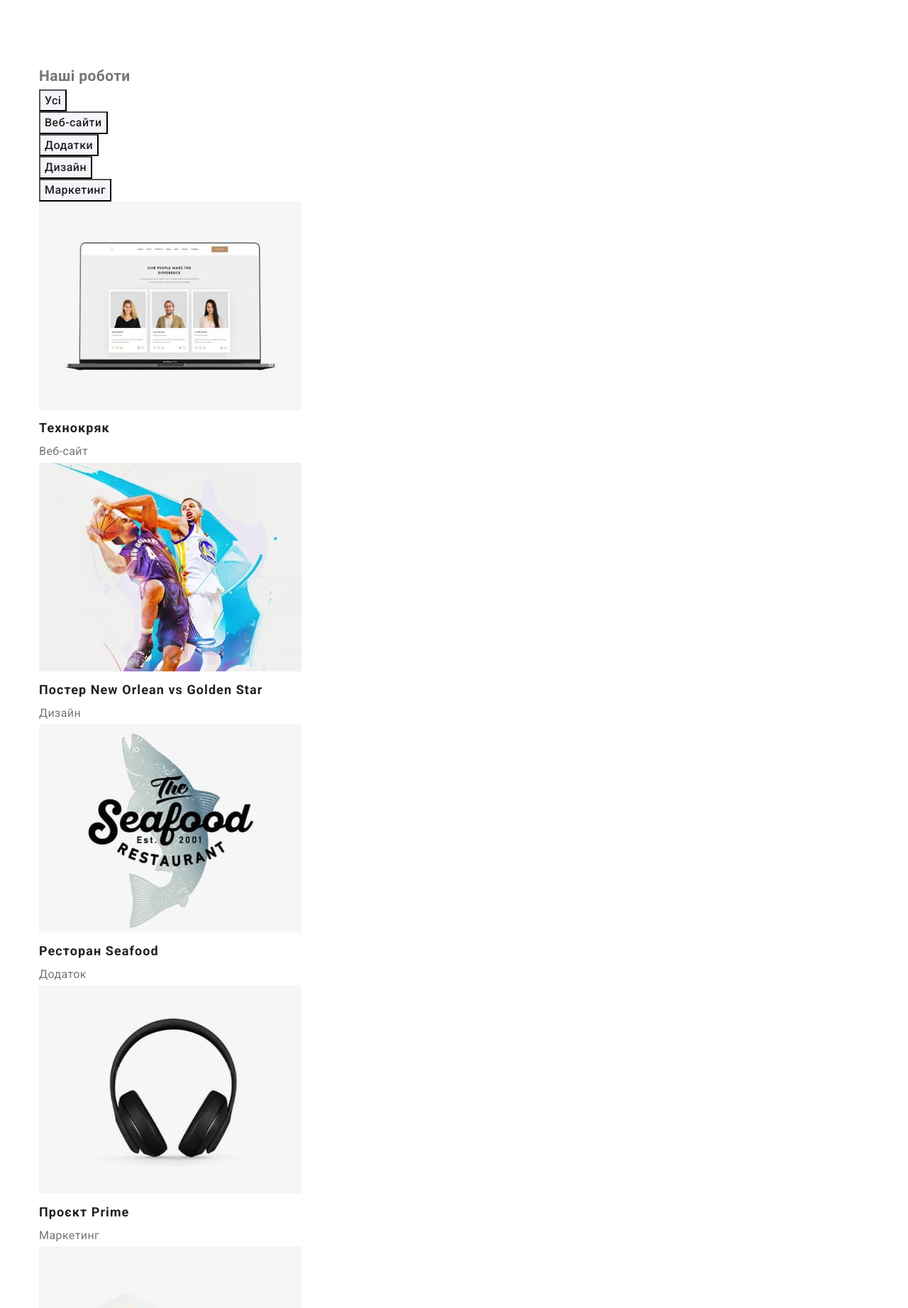
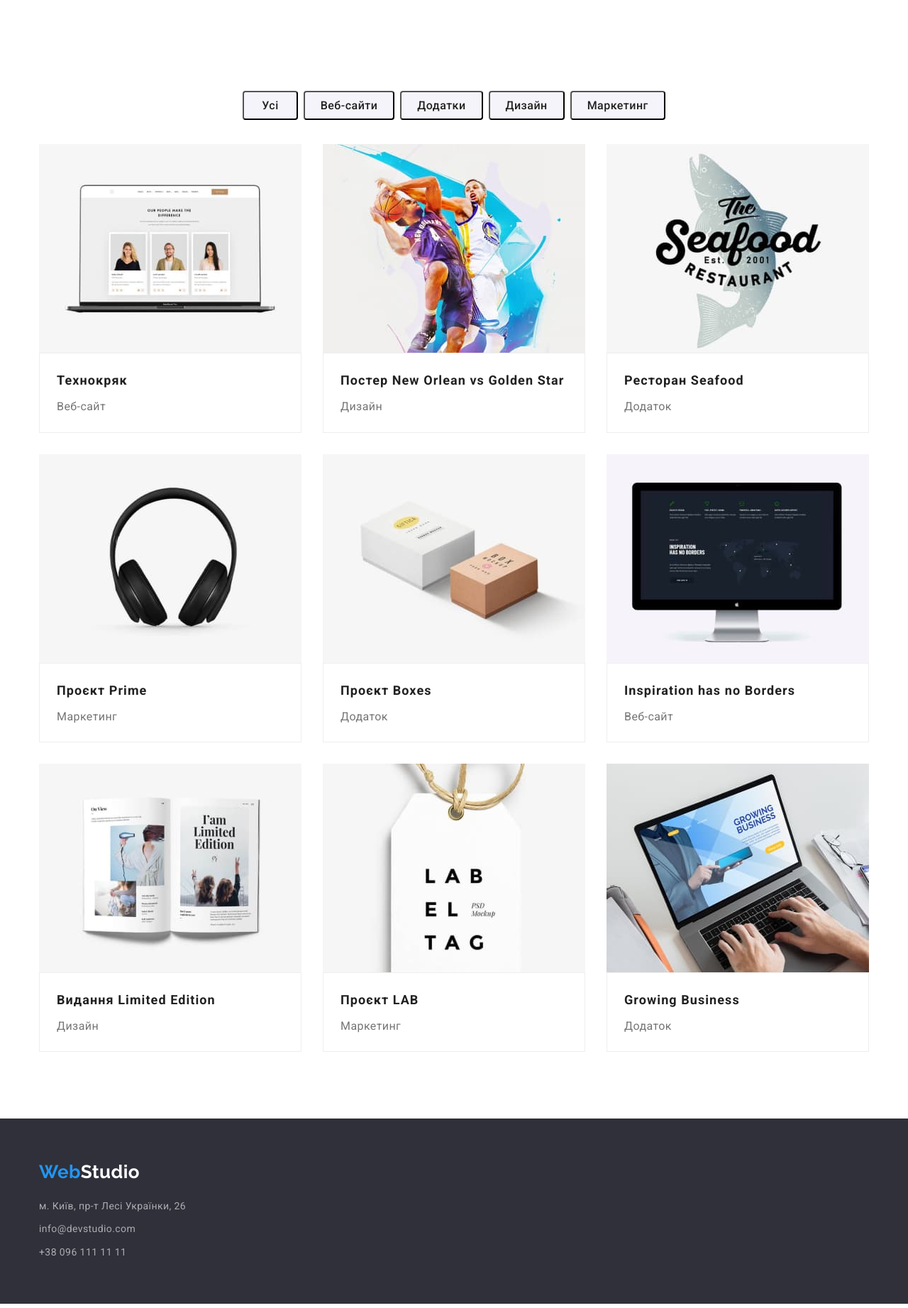
Before and after one commit to Nikolas82/goit-markup-hw-03, a plain HTML site: page portfolio.html in a window 1280 px wide. Shown: the part 84-1927 px from the top of the page at 71% size. Drawn offline with nearby package versions, Linux system fonts and the light colour scheme.

Commit message:
Добавляє всю геометрію

```diff
--- a/css/styles.css
+++ b/css/styles.css
@@ -8,9 +8,10 @@
   --tertiary-color: rgba(255, 255, 255, 0.6);
   --logo-color: #000000;
   --secondary-bt-color: #188ce8;
+  --border-color: #eeeeee;
+  --secondary-border-color: #ececec;
 }
-*{
-
+* {
 }
 
 h1,
@@ -20,11 +21,14 @@ h4,
 h5,
 h6,
 ul,
-p{
-margin: 0;
+p {
+  margin: 0;
 }
-ul{
+ul {
   padding-left: 0;
+}
+img {
+  display: block;
 }
 body {
   background-color: var(--primary-bg-color);
@@ -36,40 +40,45 @@ body {
   letter-spacing: 0.03em;
 }
 
-
-
 /* Container */
-.container{
+.container {
   width: 1200px;
-  margin-left:auto;
+  margin-left: auto;
   margin-right: auto;
   padding-left: 15px;
   padding-right: 15px;
 }
 
 /* Header */
-.page-header{
-
+.page-header {
+  border: 1px solid var(--secondary-border-color);
 }
-.header-container{
-  display: flex;
-  align-items: center;
-}
-.header-item:not(:last-child){
-margin-right: 50px;
-}
-
-
-/* Logo */
-.logo {
+.logo-header {
   color: var(--accent-color);
   font-family: Raleway, sans-serif;
   font-weight: 700;
   font-size: 26px;
   line-height: 1.2;
   text-decoration: none;
+  width: 145px;
+}
 
+.header-container {
+  display: flex;
+  align-items: center;
 }
+.header-item:not(:last-child) {
+  margin-right: 50px;
+}
+.item:not(:last-child) {
+  margin-right: 30px;
+}
+.item {
+  width: 270px;
+}
+
+/* Logo */
+
 .span {
   color: var(--logo-color);
 }
@@ -78,23 +87,21 @@ margin-right: 50px;
 }
 
 /* Site nav */
-.site-nav{
+.site-nav {
   list-style: none;
   display: flex;
   margin-left: 93px;
 }
-.auth-nav{
+.auth-nav {
   list-style: none;
   display: flex;
   margin-left: auto;
 }
-.header-nav{
+.header-nav {
   display: flex;
   align-items: center;
 }
-.section-list {
-  list-style: none;
-}
+
 .site-nav a {
   color: var(--secondary-text-color);
   text-decoration: none;
@@ -122,7 +129,6 @@ margin-right: 50px;
   color: var(--accent-color);
 }
 
-
 .roll:hover,
 .roll:focus {
   color: var(--primary-bg-color);
@@ -140,7 +146,8 @@ margin-right: 50px;
 .hero {
   background-color: var(--secondary-bg-color);
   text-align: center;
-
+  padding-top: 200px;
+  padding-bottom: 280px;
 }
 .hero-title {
   color: var(--primary-bg-color);
@@ -151,12 +158,39 @@ margin-right: 50px;
   text-transform: uppercase;
   width: 696px;
   margin-bottom: 30px;
+  margin-left: auto;
+  margin-right: auto;
+}
+
+.card-list {
+  list-style: none;
+  margin-top: 34px;
+  display: flex;
+  flex-wrap: wrap;
+}
+
+.line {
+  width: 370px;
+  margin-right: 30px;
+  margin-bottom: 30px;
+}
+
+.line:nth-last-child(-n + 3) {
+  margin-bottom: 0;
+}
+
+.line:nth-child(3n) {
   margin-right: 0;
+}
 
-  }
+.sign {
+  padding: 20px 24px;
+  border: 1px solid var(--border-color);
+  margin: 0;
+}
 
 /* Section */
-.section{
+.section {
   padding-top: 94px;
   padding-bottom: 94px;
 }
@@ -167,15 +201,25 @@ margin-right: 50px;
   font-size: 36px;
   line-height: 1.17;
   text-align: center;
+  margin-bottom: 50px;
 }
 .caption-title {
   color: var(--secondary-text-color);
   font-weight: 700;
   line-height: 1.14;
   text-transform: uppercase;
+  margin-bottom: 10px;
 }
 
-.section-text {
+.section-list {
+  list-style: none;
+  display: flex;
+  justify-content: center;
+}
+
+.no-text {
+  visibility: hidden;
+  pointer-events: none;
 }
 
 /* Team */
@@ -188,11 +232,14 @@ margin-right: 50px;
   font-size: 16px;
   line-height: 1.2;
   text-align: center;
+  margin-bottom: 10px;
+  padding-top: 30px;
 }
 .team-text {
   font-size: 16px;
   line-height: 1.2;
   text-align: center;
+  padding-bottom: 30px;
 }
 
 /* Button */
@@ -205,7 +252,7 @@ margin-right: 50px;
   line-height: 1.9;
   letter-spacing: 0.06em;
   cursor: pointer;
-  display:block;
+
   padding: 10px 32px;
   border-radius: 4px;
 }
@@ -214,6 +261,24 @@ margin-right: 50px;
 .button-secondary:focus {
   color: var(--primary-bg-color);
   background-color: var(--accent-color);
+}
+
+.button-prime:hover,
+.button-prime:focus {
+  color: var(--primary-bg-color);
+  background-color: var(--accent-color);
+}
+.button-prime {
+  color: var(--secondary-text-color);
+  background-color: var(--button-color);
+  font-family: inherit;
+  font-weight: 500;
+  font-size: 16px;
+  line-height: 1.6;
+  letter-spacing: 0.03em;
+  cursor: pointer;
+  padding: 6px 25px;
+  border-radius: 4px;
 }
 
 .button-secondary {
@@ -225,13 +290,21 @@ margin-right: 50px;
   line-height: 1.6;
   letter-spacing: 0.03em;
   cursor: pointer;
+  padding: 6px 22px;
+  border-radius: 4px;
 }
+
+.btn-item:not(:last-child) {
+  margin-right: 8px;
+}
+
 .prt-title {
   color: var(--secondary-text-color);
   font-weight: 700;
   font-size: 18px;
   line-height: 2;
   letter-spacing: 0.06em;
+  margin-bottom: 4px;
 }
 .prt-text {
   font-size: 16px;
@@ -243,14 +316,35 @@ margin-right: 50px;
   background-color: var(--secondary-bg-color);
 }
 
+.logo-footer {
+  color: var(--accent-color);
+  font-family: Raleway, sans-serif;
+  font-weight: 700;
+  font-size: 26px;
+  line-height: 1.2;
+  text-decoration: none;
+  width: 145px;
+  display: block;
+  padding-top: 60px;
+  padding-bottom: 20px;
+}
 
+.footer-list {
+  list-style: none;
+}
 .footer-link {
   color: var(--tertiary-color);
+  width: 231px;
+  display: block;
 }
 
-.section-list a {
+.footer-list a {
   text-decoration: none;
 }
 .address {
   font-style: normal;
+  padding-bottom: 60px;
 }
+.footer-item:not(:last-child) {
+  margin-bottom: 9px;
+}
--- a/portfolio.html
+++ b/portfolio.html
@@ -17,15 +17,19 @@
   </head>
   <body>
     <!--Шапка сторінки-->
-    <header>
+    <header class="page-header">
       <div class="container header-container">
         <nav class="header-nav">
-          <a href="./portfolio.html" class="logo list">
+          <a href="./portfolio.html" class="logo-header list">
             Web<span class="span">Studio</span>
           </a>
           <ul class="site-nav">
-            <li class="header-item"><a href="./index.html" class="list">Студія</a></li>
-            <li class="header-item"><a href="" class="link current list">Портфоліо</a></li>
+            <li class="header-item">
+              <a href="./index.html" class="list">Студія</a>
+            </li>
+            <li class="header-item">
+              <a href="" class="link current list">Портфоліо</a>
+            </li>
             <li class="header-item"><a href="" class="list">Контакти</a></li>
           </ul>
         </nav>
@@ -35,7 +39,9 @@
               >info@devstudio.com</a
             >
           </li>
-          <li class="header-item"><a href="tel:+38096111111" class="list">+38 096 111 11 11</a></li>
+          <li class="header-item">
+            <a href="tel:+38096111111" class="list">+38 096 111 11 11</a>
+          </li>
         </ul>
       </div>
     </header>
@@ -43,105 +49,123 @@
       <!--hero-->
       <section class="section">
         <div class="container">
-          <h1>Наші роботи</h1>
+          <h1 class="no-text">Наші роботи</h1>
           <ul class="section-list">
-            <li>
-              <button type="button" class="button-secondary">Усі</button>
+            <li class="btn-item">
+              <button type="button" class="button-prime">Усі</button>
             </li>
-            <li>
+            <li class="btn-item">
               <button type="button" class="button-secondary">Веб-сайти</button>
             </li>
-            <li>
+            <li class="btn-item">
               <button type="button" class="button-secondary">Додатки</button>
             </li>
-            <li>
+            <li class="btn-item">
               <button type="button" class="button-secondary">Дизайн</button>
             </li>
-            <li>
+            <li class="btn-item">
               <button type="button" class="button-secondary">Маркетинг</button>
             </li>
           </ul>
-          <ul class="section-list">
-            <li>
+          <ul class="card-list">
+            <li class="line">
               <img
                 src="./images/imgportfolio/img1.jpg"
                 alt="project1"
                 width="370"
               />
+              <div class="sign">
                 <h2 class="prt-title">Технокряк</h2>
                 <p class="prt-text">Веб-сайт</p>
+              </div>
             </li>
-            <li>
+            <li class="line">
               <img
                 src="./images/imgportfolio/img2.jpg"
                 alt="project2"
                 width="370"
               />
+              <div class="sign">
                 <h2 class="prt-title">Постер New Orlean vs Golden Star</h2>
                 <p class="prt-text">Дизайн</p>
+              </div>
             </li>
-            <li>
+            <li class="line">
               <img
                 src="./images/imgportfolio/img3.jpg"
                 alt="project3"
                 width="370"
               />
+              <div class="sign">
                 <h2 class="prt-title">Ресторан Seafood</h2>
                 <p class="prt-text">Додаток</p>
+              </div>
             </li>
-            <li>
+            <li class="line">
               <img
                 src="./images/imgportfolio/img4.jpg"
                 alt="project4"
                 width="370"
               />
+              <div class="sign">
                 <h2 class="prt-title">Проєкт Prime</h2>
                 <p class="prt-text">Маркетинг</p>
+              </div>
             </li>
-            <li>
+            <li class="line">
               <img
                 src="./images/imgportfolio/img5.jpg"
                 alt="project5"
                 width="370"
               />
+              <div class="sign">
                 <h2 class="prt-title">Проєкт Boxes</h2>
                 <p class="prt-text">Додаток</p>
+              </div>
             </li>
-            <li>
+            <li class="line">
               <img
                 src="./images/imgportfolio/img6.jpg"
                 alt="project6"
                 width="370"
               />
+              <div class="sign">
                 <h2 class="prt-title">Inspiration has no Borders</h2>
                 <p class="prt-text">Веб-сайт</p>
+              </div>
             </li>
-            <li>
+            <li class="line">
               <img
                 src="./images/imgportfolio/img7.jpg"
                 alt="project7"
                 width="370"
               />
+              <div class="sign">
                 <h2 class="prt-title">Видання Limited Edition</h2>
                 <p class="prt-text">Дизайн</p>
+              </div>
             </li>
-            <li>
+            <li class="line">
               <img
                 src="./images/imgportfolio/img8.jpg"
                 alt="project8"
                 width="370"
               />
+              <div class="sign">
                 <h2 class="prt-title">Проєкт LAB</h2>
                 <p class="prt-text">Маркетинг</p>
+              </div>
             </li>
-            <li>
+            <li class="line">
               <img
                 src="./images/imgportfolio/img9.jpg"
                 alt="project9"
                 width="370"
               />
+              <div class="sign">
                 <h2 class="prt-title">Growing Business</h2>
                 <p class="prt-text">Додаток</p>
+              </div>
             </li>
           </ul>
         </div>
@@ -149,12 +173,12 @@
     </main>
     <footer class="page-footer">
       <div class="container">
-        <a href="./portfolio.html" class="logo list">
+        <a href="./portfolio.html" class="logo-footer list">
           Web<span class="mark">Studio</span>
         </a>
         <address class="address">
-          <ul class="section-list">
-            <li>
+          <ul class="footer-list">
+            <li class="footer-item">
               <a
                 href="https://goo.gl/maps/UusphTAn3EJaoA5W8"
                 target="_blank"
@@ -163,12 +187,12 @@
                 >м. Київ, пр-т Лесі Українки, 26</a
               >
             </li>
-            <li>
+            <li class="footer-item">
               <a href="mailto:info@devstudio.com" class="footer-link roll"
                 >info@devstudio.com</a
               >
             </li>
-            <li>
+            <li class="footer-item">
               <a href="tel:+38096111111" class="footer-link roll"
                 >+38 096 111 11 11</a
               >
```
Also changed, not shown: index.html (+38 -22 lines). Lines whose indentation alone changed are shown as unchanged.
